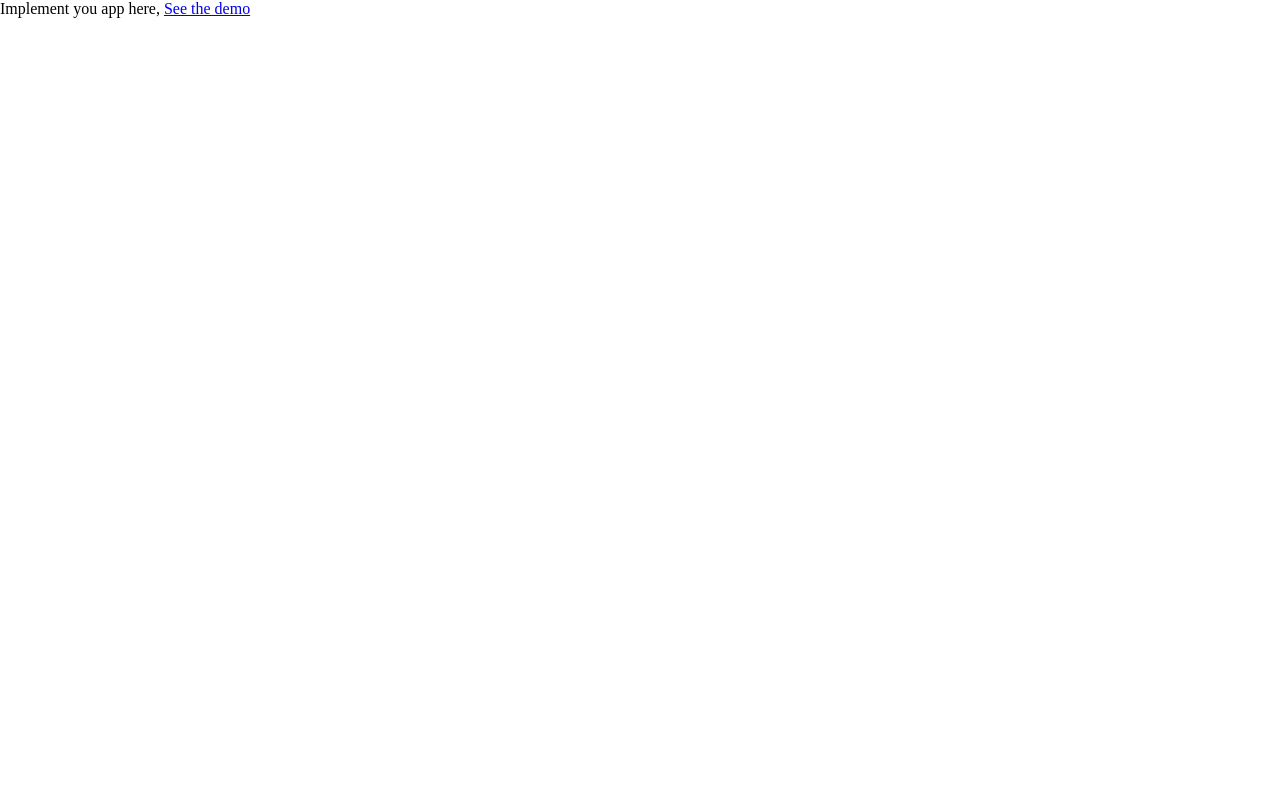
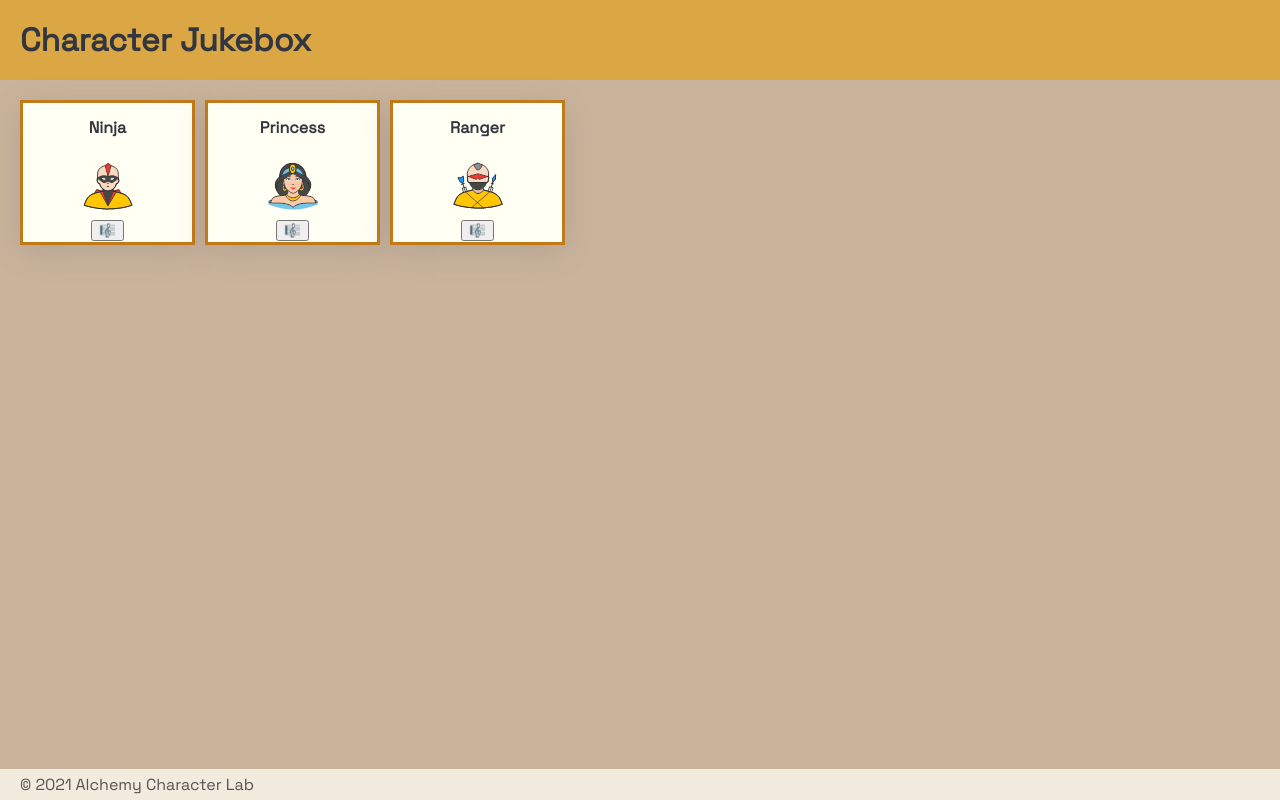
Before and after one commit to Joshua-Stresing/dev-101-av-jukebox, a plain HTML site: page index.html in a window 1280 px wide. Drawn offline with Linux system fonts and the light colour scheme; a web font is replaced by a local one.

Commit message:
initial commit

```diff
--- a/app.js
+++ b/app.js
@@ -0,0 +1,20 @@
+
+const audio = document.getElementById('audio');
+
+const ninjaSound = document.getElementById('ninja-sound');
+ninjaSound.addEventListener('click', () => {
+  audio.src = 'assets/sounds/ninja.mp3';
+  audio.play();
+});
+
+const princessSound = document.getElementById('princess-sound');
+princessSound.addEventListener('click', () => {
+  audio.src = 'assets/sounds/princess.mp3';
+  audio.play();
+});
+
+const rangerSound = document.getElementById('ranger-sound');
+rangerSound.addEventListener('click', () => {
+  audio.src = 'assets/sounds/ranger.mp3';
+  audio.play();
+});
--- a/index.html
+++ b/index.html
@@ -6,18 +6,45 @@
     <meta name="viewport" content="width=device-width, initial-scale=1.0">
     <meta http-equiv="X-UA-Compatible" content="ie=edge">
     <!-- import css: -->
+    <link rel="preconnect" href="https://fonts.googleapis.com" crossorigin="anonymous" >
+    <link rel="preconnect" href="https://fonts.gstatic.com" crossorigin="anonymous" >
+    <link href="https://fonts.googleapis.com/css2?family=Concert+One&family=Gwendolyn&family=Lato:ital,wght@1,300;1,400&family=Space+Grotesk:wght@300;400&display=swap" rel="stylesheet" crossorigin="anonymous">
     <link rel="stylesheet" href="./styles/reset.css">
     <link rel="stylesheet" href="./styles/global.css">
     <title>Your App</title>
 </head>
 
 <body>
-    Implement you app here, <a href="demo.html">See the demo</a>
+  <header>
+    <h1>Character Jukebox</h1>
+  </header>
 
+  <main>
+    <ul>
+      <li>
+        <h2>Ninja</h2>
+        <img src="assets/avatars/ninja.png">
+        <button id="ninja-sound">🎼</button>
+      </li>
+      <li>
+        <h2>Princess</h2>
+        <img src="assets/avatars/princess.png">
+        <button id="princess-sound">🎼</button>
+      </li>
+      <li>
+        <h2>Ranger</h2>
+        <img src="assets/avatars/ranger.png">
+        <button id="ranger-sound">🎼</button>
+      </li>
+    </ul>
+    <audio id="audio"></audio>
+  </main>
 
+  <footer>
+      &copy; 2021 Alchemy Character Lab
+  </footer>
 
-
-    <script src="app.js" type="module"></script>
+  <script src="app.js" type="module"></script>
 </body>
 
 </html>
--- a/styles/global.css
+++ b/styles/global.css
@@ -2,3 +2,90 @@
 * {
   box-sizing: border-box;
 }
+
+:root {
+  --primary-background: #C9B39B;
+  --secondary-background: #FFFFF4;
+  --chrome-background: #DBA745;
+  --text-color: #32363F;
+  --accent-light: #ED8F11;
+  --accent-dark: #C27A18;
+
+  --padding: 20px;
+}
+
+body {
+  /* style */
+  background: var(--primary-background);
+  font-family: 'Space Grotesk';
+  color: var(--text-color);
+
+  /* layout */
+  display: grid;
+  grid-template-rows: auto 1fr auto;
+}
+
+header {
+  background: var(--chrome-background);
+  padding: var(--padding);
+}
+
+h1 {
+  margin: 0;
+}
+
+main {
+  padding: var(--padding);
+}
+
+ul {
+  display: flex;
+  flex-direction: row;
+  flex-wrap: wrap;
+  gap: 10px;
+}
+
+li {
+  width: 175px;
+  height: 145px;
+  display: grid;
+  grid-template-rows: autos 1fr auto;
+  place-items: center;
+  background: #FFFFF4;
+  border: 3px solid var(--accent-dark);
+  box-shadow: rgba(100, 100, 111, 0.2) 0px 7px 29px 0px;
+  transition: all 250ms ease-in;
+}
+
+li:hover {
+  box-shadow: rgba(0, 0, 0, 0.35) 0px 5px 15px;
+}
+
+h2 {
+  font-size: 1rem;
+}
+
+img {
+  width: 64px;
+}
+
+button {
+  width: 33px;
+  cursor: pointer;
+  transition: all 300ms ease-in-out;
+}
+
+button:hover {
+  width: 100px;
+}
+
+button:active {
+  background: var(--accent-light);
+}
+
+
+footer {
+  background: var(--secondary-background);
+  opacity: 0.75;
+  padding: 5px var(--padding);
+}
```
Also changed, not shown: assets/avatars/devil.png (added), assets/avatars/flat-top.png (added), assets/avatars/hero.png (added), assets/avatars/ninja.png (added), assets/avatars/princess.png (added), assets/avatars/psychic.png (added), assets/avatars/ranger.png (added), assets/avatars/skeleton.png (added), assets/avatars/thor.png (added), assets/avatars/turtle.png (added), 5 other files.
